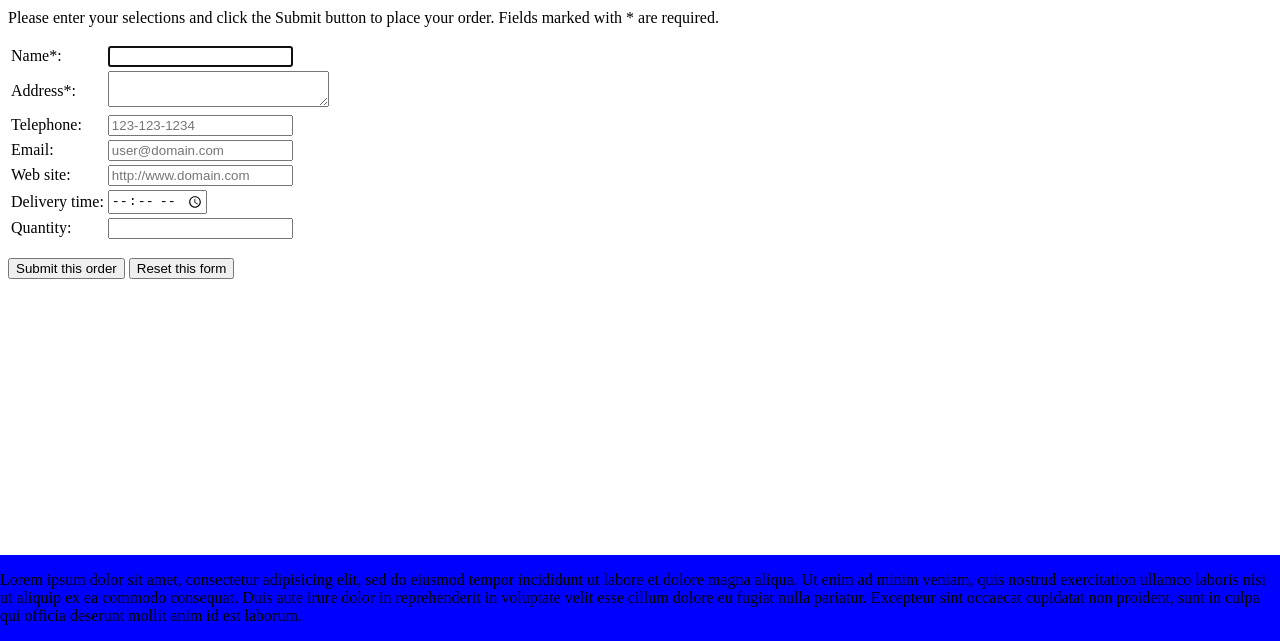
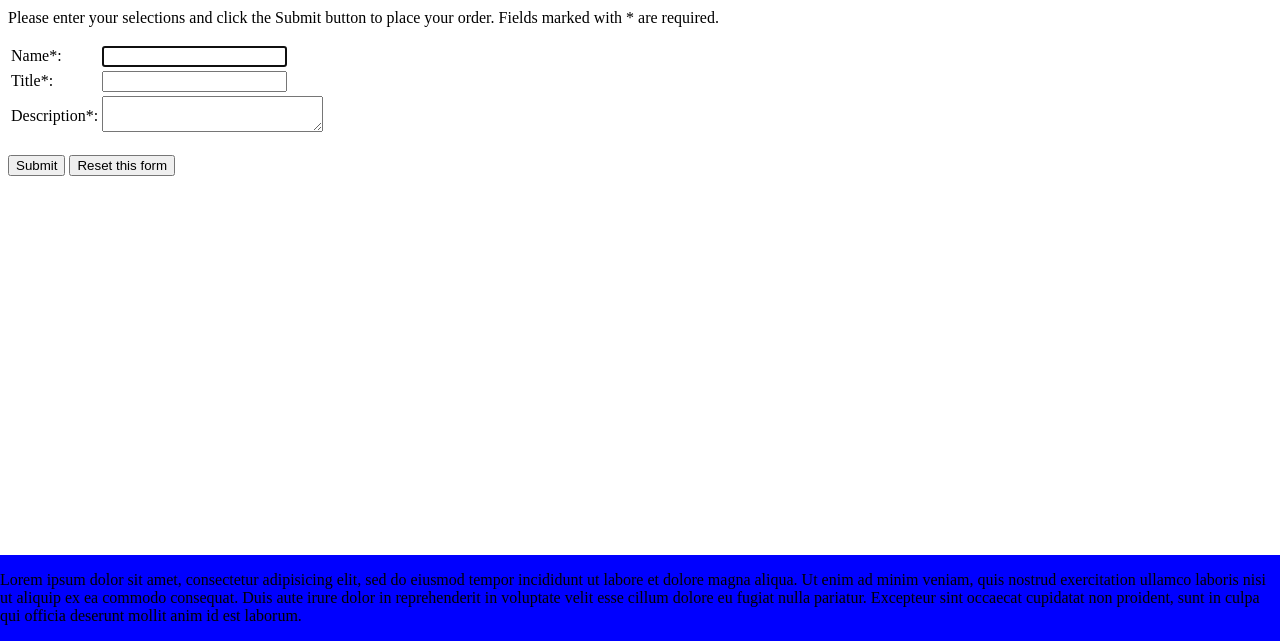
Before and after one commit to mfoster1989/bouldergives, a plain HTML site: page submit.html in a window 1280 px wide. Shown: the part 159-800 px from the top of the page. Drawn offline with Linux system fonts and the light colour scheme.

Commit message:
change fields

```diff
--- a/submit.html
+++ b/submit.html
@@ -29,38 +29,19 @@
             /></td>
           </tr>
           <tr>
-            <td><label>Address<span class="alert">*</span>:</label></td>
+            <td><label>Title<span class="alert">*</span>:</label></td>
+            <td><input type="text" name="name" required autofocus
+            /></td>
+          </tr>
+          <tr>
+            <td><label>Description<span class="alert">*</span>:</label></td>
             <td><textarea rows="2" cols="25" name="address"
                           required ></textarea></td>
-          </tr>
-          <tr>
-            <td><label>Telephone:</label></td>
-            <td><input type="tel" name="phone"
-                       placeholder="123-123-1234"
-                       pattern="[2-9][0-9]{2}-[0-9]{3}-[0-9]{4}" /></td>
-          </tr>
-          <tr>
-            <td><label>Email:</label></td>
-            <td><input type="email" name="email"
-                       placeholder="user@domain.com"/></td>
-          </tr>
-          <tr>
-            <td><label>Web site:</label></td>
-            <td><input type="url" name="website"
-                       placeholder="http://www.domain.com"/></td>
-          </tr>
-          <tr>
-            <td><label>Delivery time:</label></td>
-            <td><input type="time" name="time" /></td>
-          </tr>
-          <tr>
-            <td><label>Quantity:</label></td>
-            <td><input type="number" name="quantity" /></td>
           </tr>
         </table>
       </div> <!-- end leftside -->
       <p>
-        <input type="submit" value="Submit this order" />
+        <input type="submit" value="Submit" />
         <input type="reset"  value="Reset this form" />
       </p><!-- end buttons -->
     </form>
```
